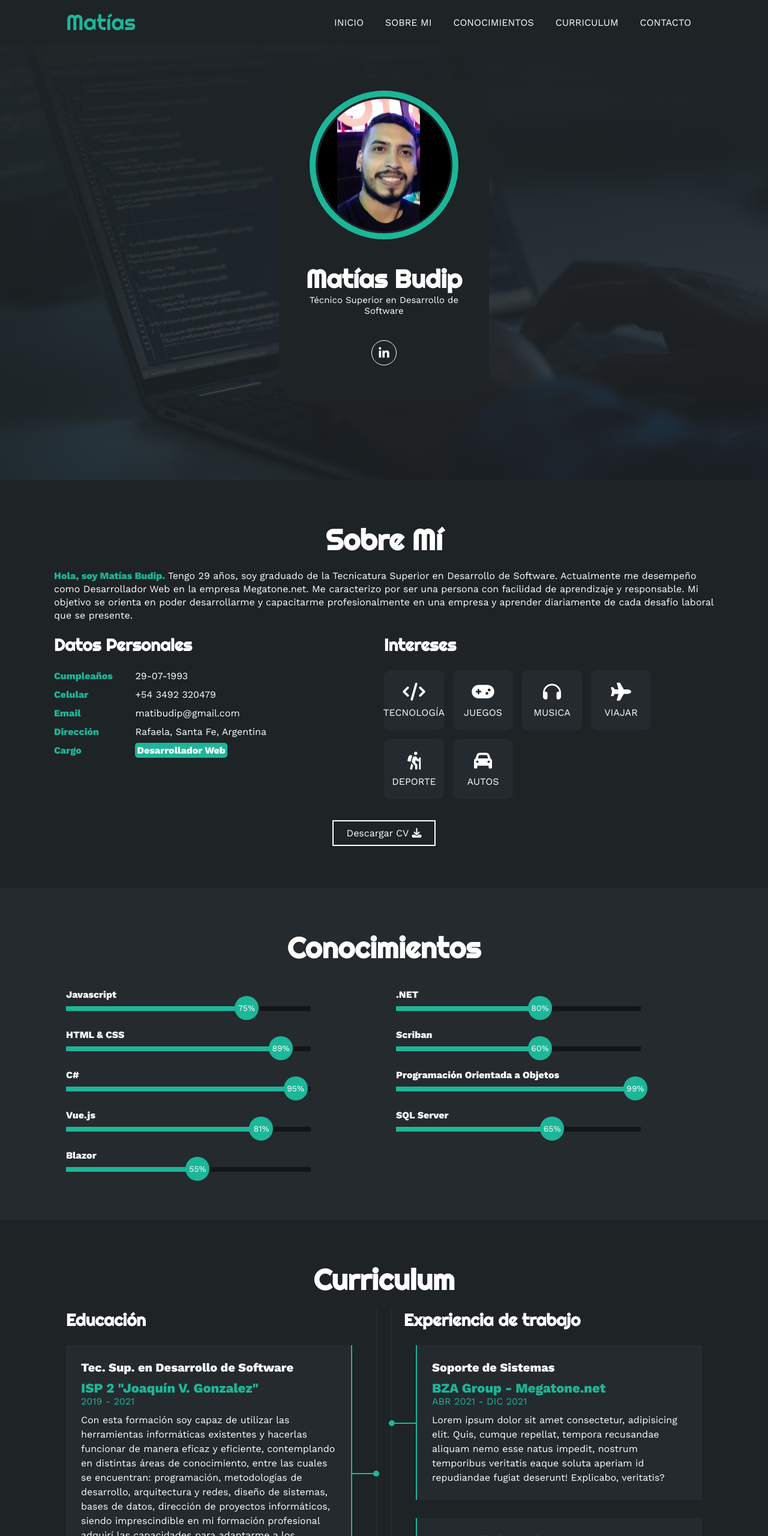
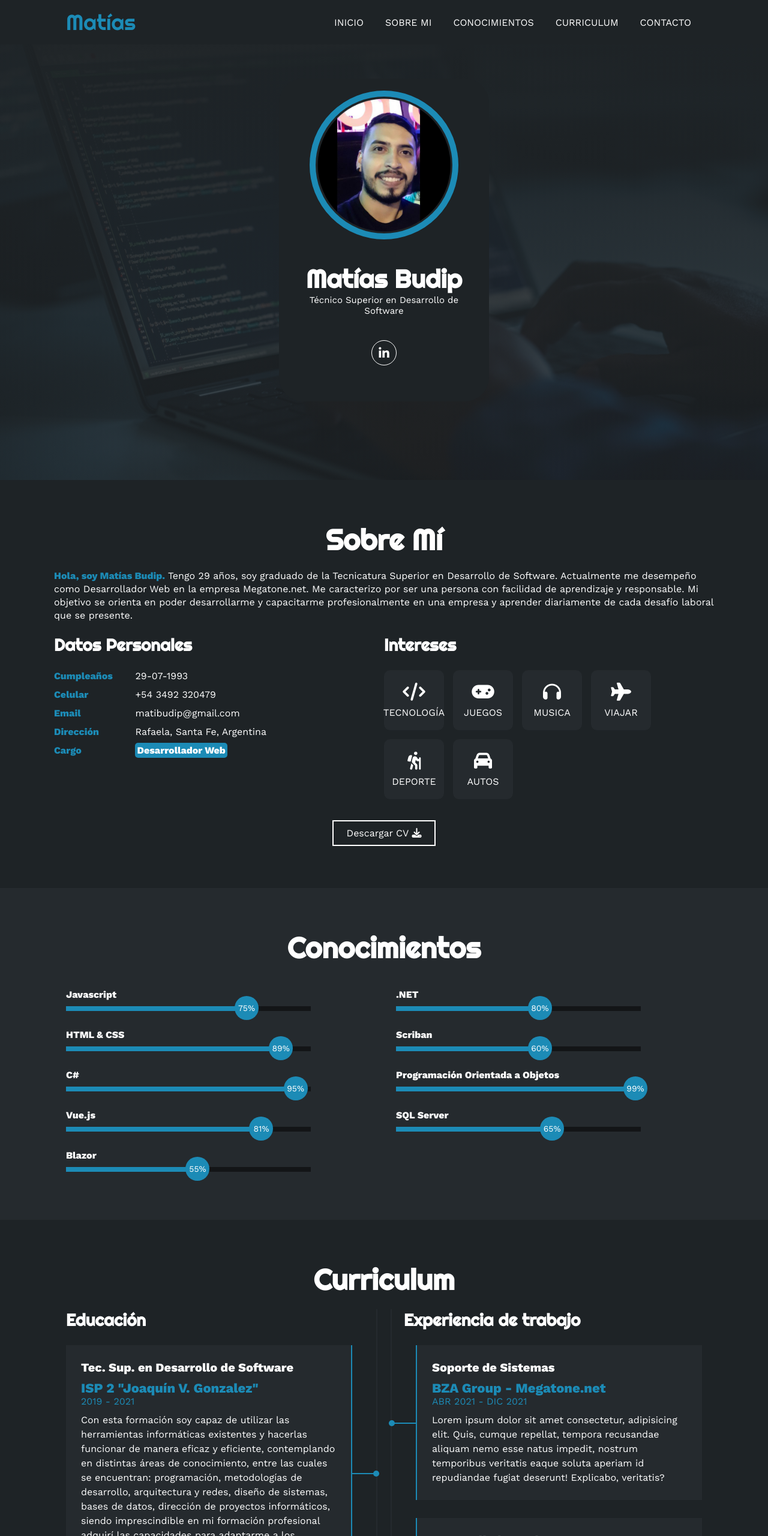
Before and after one commit to MatiasBudip/PortfolioMatiasBudip, a plain HTML site: page index.html in a window 1280 px wide. Shown: the top 2560 px of the page at 60% size. Drawn offline with nearby package versions, Linux system fonts and the light colour scheme.

Commit message:
Se cambio color en la pagina

```diff
--- a/estilo.css
+++ b/estilo.css
@@ -29,7 +29,7 @@ html{
 .contenedor-header header .logo a{
     font-family: 'Righteous';
     font-size: 36px;
-    color: #1CB698;
+    color: #1c8bb6;
     text-decoration: none;
 }
 .contenedor-header header ul{
@@ -45,10 +45,10 @@ html{
     text-decoration: none;
 }
 .contenedor-header header nav ul li a:hover{
-    color: #1CB698;
+    color: #1c8bb6;
 }
 .nav-responsive{
-    background-color: #1CB698;
+    background-color: #1c8bb6;
     color:#fff;
     padding: 5px 10px;
     border-radius: 5px;
@@ -75,7 +75,7 @@ html{
 }
 .inicio .contenido-banner img{
     margin-top: 40px;
-    border: 10px solid #1CB698;
+    border: 10px solid #1c8bb6;
     display: block;
     width: 80%;
     margin: auto;
@@ -104,7 +104,7 @@ html{
     transition: .3s;
 }
 .inicio .contenido-banner .redes a:hover{
-    background-color: #1CB698;
+    background-color: #1c8bb6;
 }
 .sobremi{
     background-color: #1e2326;
@@ -128,7 +128,7 @@ html{
     margin-bottom: 20px;
 }
 .sobremi .contenido-seccion p span{
-    color: #1CB698;
+    color: #1c8bb6;
     font-weight: bold;
 }
 .sobremi .fila{
@@ -151,11 +151,11 @@ html{
 }
 .sobremi .fila .col ul li strong{
     display: inline-block;
-    color: #1CB698;
+    color: #1c8bb6;
     width: 130px;
 }
 .sobremi .fila .col ul li span{
-    background-color: #1CB698;
+    background-color: #1c8bb6;
     padding: 3px;
     font-weight: bold;
     border-radius: 5px;
@@ -176,7 +176,7 @@ html{
     justify-content: center;
     transition: .3s;
 }.sobremi .fila .col .contenedor-intereses .interes:hover{
-    background-color: #1CB698;
+    background-color: #1c8bb6;
 }
 .sobremi .fila .col .contenedor-intereses .interes i{
     font-size: 30px;
@@ -201,7 +201,7 @@ html{
     left: 0;
     width: 0;
     height: 100%;
-    background-color: #1CB698;
+    background-color: #1c8bb6;
     z-index: -1;
     transition: 1s;
 }
@@ -250,7 +250,7 @@ html{
     margin-bottom: 30px;
 }
 .skills .skill .progreso{
-    background-color: #1CB698;
+    background-color: #1c8bb6;
     position: absolute;
     top: 0;
     left: 0;
@@ -260,7 +260,7 @@ html{
     position: absolute;
     height: 40px;
     width: 40px;
-    background-color: #1CB698;
+    background-color: #1c8bb6;
     border-radius: 50px;
     line-height: 40px;
     text-align: center;
@@ -405,30 +405,30 @@ html{
     margin-bottom: 10px;
 }
 .curriculum .fila .item .casa{
-    color: #1CB698;
+    color: #1c8bb6;
     font-size: 22px;
     font-weight: bold;
     display: block;
 }
 .curriculum .fila .item .fecha{
     display: block;
-    color: #1CB698;
+    color: #1c8bb6;
     margin-bottom: 10px;
 }
 .curriculum .fila .item p{
     line-height: 24px;
 }
 .curriculum .fila .izq{
-    border-right: 2px solid #1CB698;
+    border-right: 2px solid #1c8bb6;
     margin-right: 20px;
 }
 .curriculum .fila .der{
-    border-left: 2px solid #1CB698;
+    border-left: 2px solid #1c8bb6;
     margin-left: 20px;
 }
 .curriculum .fila .item .conectori{
     height: 2px;
-    background-color: #1CB698;
+    background-color: #1c8bb6;
     width: 47px;
     position: absolute;
     top: 50%;
@@ -440,14 +440,14 @@ html{
     height: 10px;
     width: 10px;
     border-radius: 50%;
-    background-color: #1CB698;
+    background-color: #1c8bb6;
     float: right;
     position: relative;
     bottom: 4px;
 }
 .curriculum .fila .item .conectord{
     height: 2px;
-    background-color: #1CB698;
+    background-color: #1c8bb6;
     width: 47px;
     position: absolute;
     top: 50%;
@@ -459,7 +459,7 @@ html{
     height: 10px;
     width: 10px;
     border-radius: 50%;
-    background-color: #1CB698;
+    background-color: #1c8bb6;
     float: left;
     position: relative;
     bottom: 4px;
@@ -575,7 +575,7 @@ html{
     left: 0;
     width: 0;
     height: 100%;
-    background-color: #1CB698;
+    background-color: #1c8bb6;
     z-index: -1;
     transition: 1s;
 }
@@ -601,7 +601,7 @@ html{
     margin-bottom: 20px;
 }
 .contacto .col .info ul li i{
-    color: #1CB698;
+    color: #1c8bb6;
     display: inline-block;
     margin-right: 20px;
 }
@@ -633,7 +633,7 @@ footer .arriba{
     display: block;
     width: 50px;
     height: 50px;
-    background-color: #1CB698;
+    background-color: #1c8bb6;
     color: #fff;
     position: absolute;
     left: 50%;
@@ -665,6 +665,9 @@ footer .arriba{
     nav.responsive ul li{
         border-bottom: 1px solid #fff;
         padding: 10px 0;
+    }
+    .posicionImgContacto{
+        display: none;
     }
 }
 @media screen and (max-width:700px){
```
